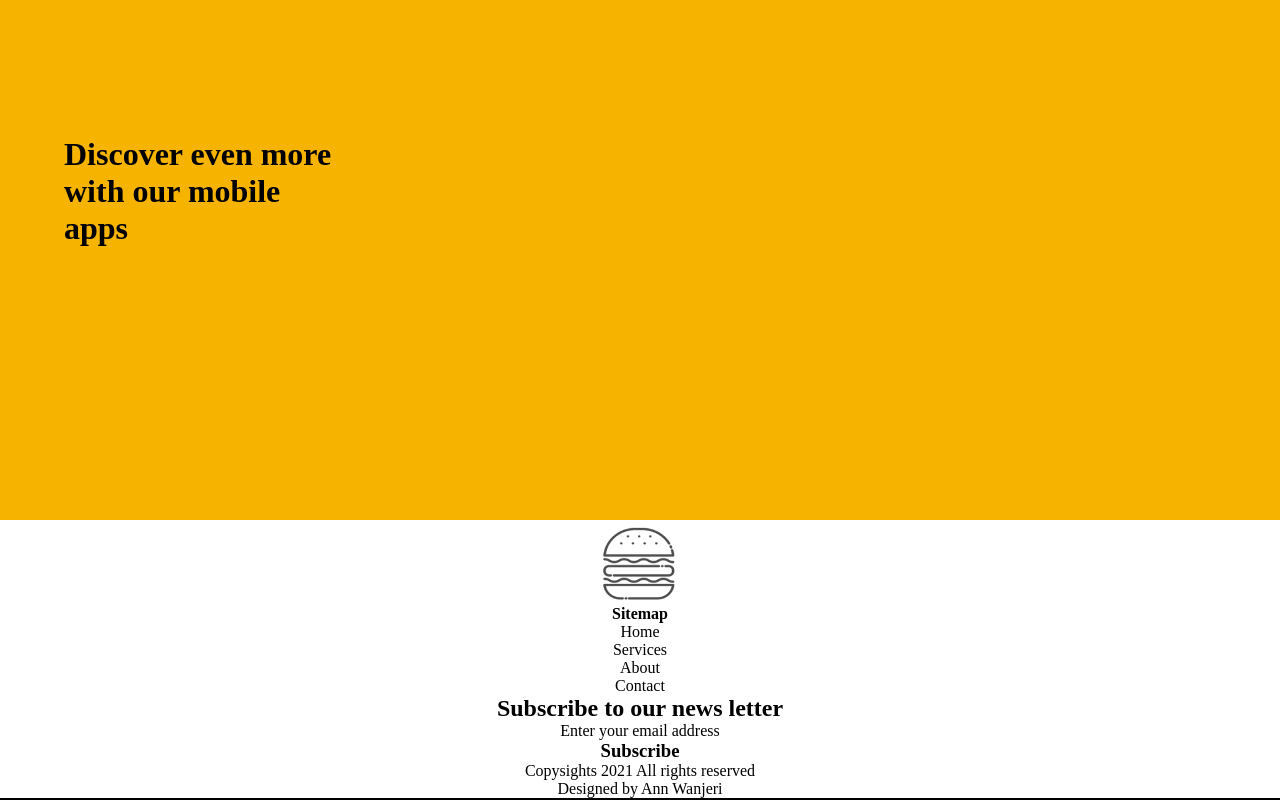
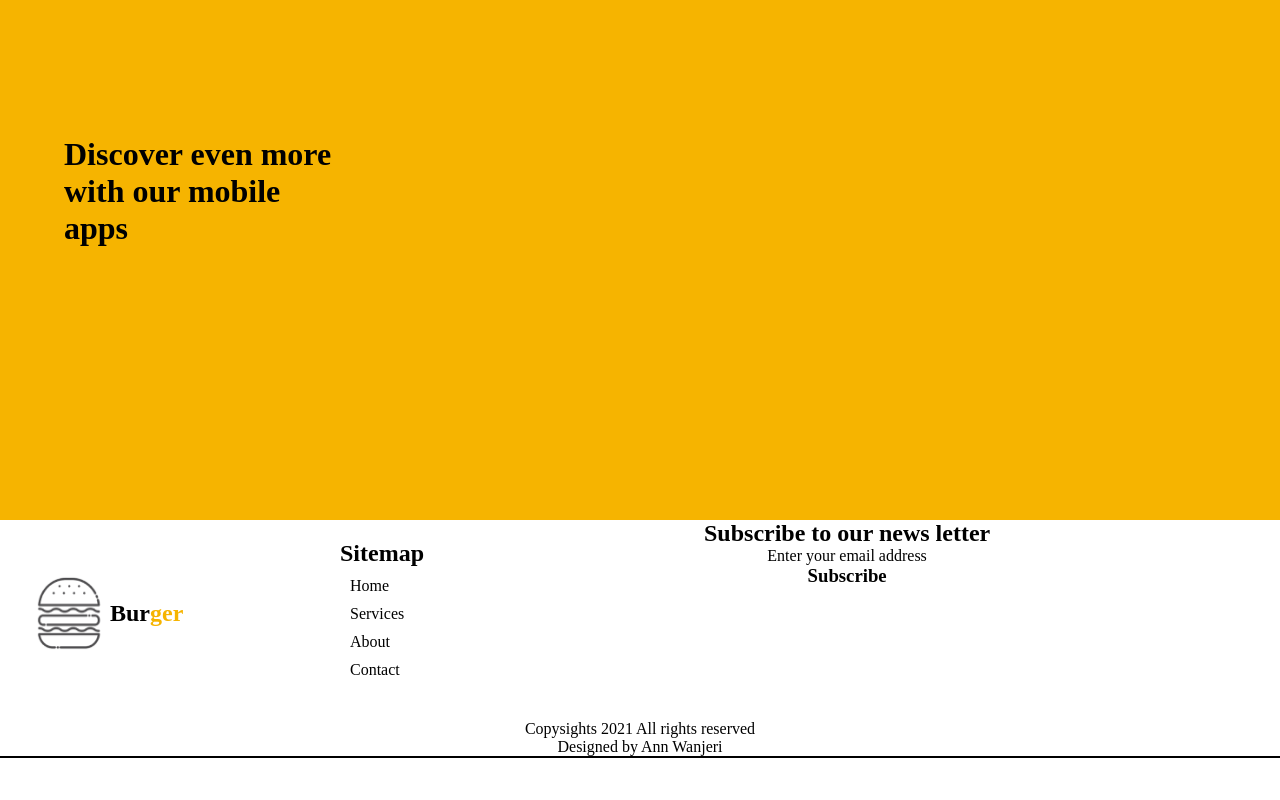
Before and after one commit to Wannjer1/MPP24BURGERpalace, a plain HTML site: page index.html in a window 1280 px wide. Shown: the part 2992-3792 px from the top of the page. After the commit the page ends 3750 px from the top, so only its background shows below. Drawn offline with Linux system fonts and the light colour scheme.

Commit message:
HTML code for the footer section

```diff
--- a/index.html
+++ b/index.html
@@ -113,12 +113,13 @@
             </section>
 
             <section class="last">
-                <div>
-                    <img src="./images/logo.png">
+                <div id="last1">
+                    <img src="./images/logo.png" height="80px" width="80px">
+                    <h2>Bur<span style="color: #f6b400;">ger</span></h2>
                 </div>
-                <div>
+                <div id="last2">
+                    <h2>Sitemap</h2>
                     <ul>
-                        <li><strong>Sitemap</strong></li>
                         <li>Home</li>
                         <li>Services</li>
                         <li>About</li>
--- a/style.css
+++ b/style.css
@@ -228,9 +228,41 @@
     width: 50%;
 }
 
+.last{
+    width: 100%;
+    height: 200px;
+    display: flex;
+}
 
+#last1{
+    width: 25%;
+    display: flex;
+    padding: 50px 0 0 30px;
+}
 
+#last1 h2{
+    margin: 30px 0 0 0;
+}
 
+#last2{
+    width: 30%;
+    padding: 20px 0 0 20px;
+}
+
+#last2 h2{
+    font-weight: bolder;
+    text-align: left;
+    margin-bottom: 10px;
+}
+
+#last2 ul{
+    text-align: left;
+}
+
+#last2 ul li{
+    list-style: none;
+    margin: 10px;
+}
 
 
 /*
```
